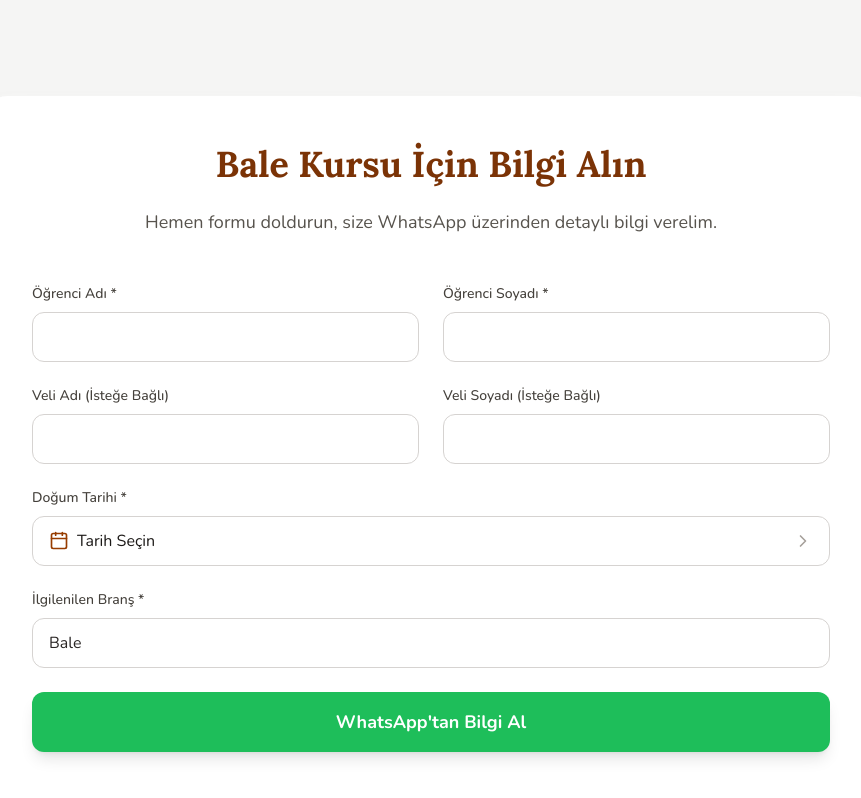
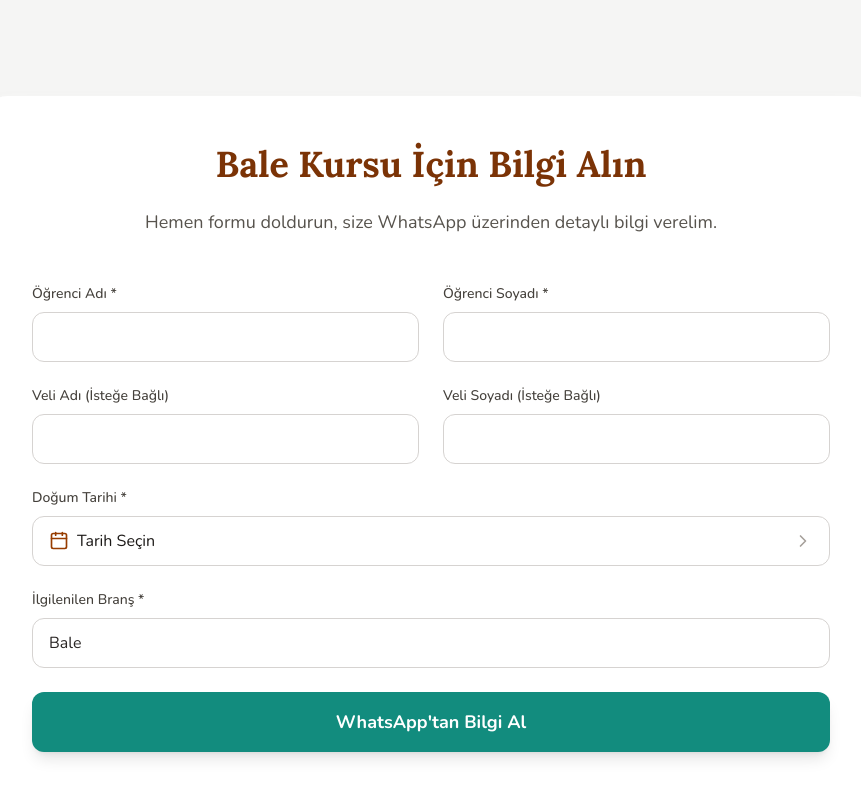
Before and after one commit to dorukdemirci06-beep/ekareWebsite, a React (Vite) app: page /bale-kursu in a window 1280 px wide. Shown: the part 794-1592 px from the top of the page, without its empty margins (209-1070 px from the left). Built offline with nearby package versions, Linux system fonts and the light colour scheme.

Commit message:
Fix: Add main landmark and resolve final WhatsApp button contrast for 100 a11y score

```diff
--- a/src/pages/CourseDetail.jsx
+++ b/src/pages/CourseDetail.jsx
@@ -53,6 +53,7 @@ function CourseDetail() {
     <div className="min-h-screen bg-[#fdfbf7]">
       <Navbar />
 
+      <main>
       {/* Course Detail Section */}
       <section className="py-16 md:py-24 px-6 relative">
         <div className="max-w-5xl mx-auto grid md:grid-cols-2 gap-12 items-center">
@@ -98,13 +99,15 @@ function CourseDetail() {
                   <input id="course_branch" required type="text" name="branch" value={formData.branch} onChange={handleInputChange} className="w-full px-4 py-3 rounded-xl border border-stone-300 focus:ring-2 focus:ring-amber-800 outline-none transition" />
                 </div>
               </div>
-              <button type="submit" disabled={status === 'loading'} className="w-full bg-[#1EBE5A] text-white py-4 rounded-xl text-lg font-bold hover:bg-[#128C7E] transition shadow-lg mt-4 flex items-center justify-center gap-3">
+              <button type="submit" disabled={status === 'loading'} className="w-full bg-[#128C7E] text-white py-4 rounded-xl text-lg font-bold hover:bg-[#075E54] transition shadow-lg mt-4 flex items-center justify-center gap-3">
                 WhatsApp'tan Bilgi Al
               </button>
             </form>
           </div>
         </div>
       </section>
+
+      </main>
 
       {/* Footer */}
       <footer className="bg-stone-900 text-stone-300 py-12 border-t border-stone-800">
--- a/src/pages/Home.jsx
+++ b/src/pages/Home.jsx
@@ -70,8 +70,9 @@ function Home() {
     <div className="min-h-screen">
       <Navbar />
 
-      {/* Hero Section */}
-      <section id="hero" className="py-16 md:py-24 px-6 relative overflow-hidden">
+      <main>
+        {/* Hero Section */}
+        <section id="hero" className="py-16 md:py-24 px-6 relative overflow-hidden">
         <div className="max-w-6xl mx-auto grid md:grid-cols-2 gap-12 items-center relative z-10">
           <div className="min-h-[320px] md:min-h-0 flex flex-col justify-start md:justify-center">
             <h1 className="text-5xl md:text-6xl lg:text-7xl font-bold mb-6 text-amber-900 leading-tight cursor-default select-none">
@@ -177,7 +178,7 @@ function Home() {
               <button
                 type="submit"
                 disabled={status === 'loading'}
-                className="w-full bg-[#1EBE5A] text-white py-4 rounded-xl text-lg font-bold hover:bg-[#128C7E] transition shadow-lg shadow-[#1EBE5A]/20 disabled:opacity-70 disabled:cursor-not-allowed mt-4 flex items-center justify-center gap-3"
+                className="w-full bg-[#128C7E] text-white py-4 rounded-xl text-lg font-bold hover:bg-[#075E54] transition shadow-lg shadow-[#128C7E]/20 disabled:opacity-70 disabled:cursor-not-allowed mt-4 flex items-center justify-center gap-3"
               >
                 <svg xmlns="http://www.w3.org/2000/svg" width="24" height="24" fill="currentColor" viewBox="0 0 16 16">
                   <path d="M13.601 2.326A7.85 7.85 0 0 0 7.994 0C3.627 0 .068 3.558.064 7.926c0 1.399.366 2.76 1.057 3.965L0 16l4.204-1.102a7.9 7.9 0 0 0 3.79.965h.004c4.368 0 7.926-3.558 7.93-7.93A7.9 7.9 0 0 0 13.6 2.326zM7.994 14.521a6.6 6.6 0 0 1-3.356-.92l-.24-.144-2.494.654.666-2.433-.156-.251a6.56 6.56 0 0 1-1.007-3.505c0-3.626 2.957-6.584 6.591-6.584a6.56 6.56 0 0 1 4.66 1.931 6.56 6.56 0 0 1 1.928 4.66c-.004 3.639-2.961 6.592-6.592 6.592m3.615-4.934c-.197-.099-1.17-.578-1.353-.646-.182-.065-.315-.099-.445.099-.133.197-.513.646-.627.775-.114.133-.232.148-.43.05-.197-.1-.836-.308-1.592-.985-.59-.525-.985-1.175-1.103-1.372-.114-.198-.011-.304.088-.403.087-.088.197-.232.296-.346.1-.114.133-.198.198-.33.065-.134.034-.248-.015-.347-.05-.099-.445-1.076-.612-1.47-.16-.389-.323-.335-.445-.34-.114-.007-.247-.007-.38-.007a.73.73 0 0 0-.529.247c-.182.198-.691.677-.691 1.654s.71 1.916.81 2.049c.098.133 1.394 2.132 3.383 2.992.47.205.84.326 1.129.418.475.152.904.129 1.246.08.38-.058 1.171-.48 1.338-.943.164-.464.164-.86.114-.943-.049-.084-.182-.133-.38-.232z" />
@@ -211,6 +212,8 @@ function Home() {
         </div>
       </section>
 
+      </main>
+
       {/* Footer */}
       <footer className="bg-stone-900 text-stone-300 py-12 border-t border-stone-800">
         <div className="max-w-7xl mx-auto px-6 flex flex-col items-center gap-6">
```
